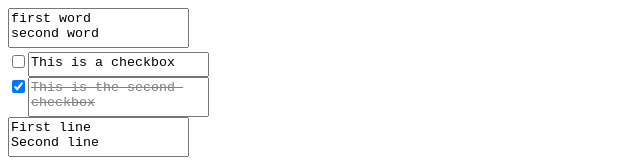
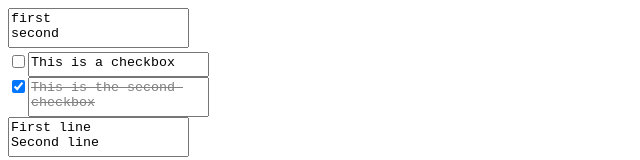
Before and after one commit to AdityaAnuragi/notes-app, a React (Vite) app: page / in a window 1280 px wide. Shown: the top 160 px of the page, without its empty margins (0-640 px from the left). Built offline with nearby package versions, Linux system fonts and the light colour scheme.

Commit message:
new element can be created now

```diff
--- a/src/App.jsx
+++ b/src/App.jsx
@@ -3,16 +3,31 @@ import { useLayoutEffect, useState } from "react"
 function App() {
 
   const [data, setData] = useState([
-    { category: { isCheckBox: false, isChecked: false } , data: "first word\nsecond word"},
+    { category: { isCheckBox: false, isChecked: false } , data: "first\nsecond"},
     { category: { isCheckBox: true, isChecked: false } , data: "This is a checkbox" },
     { category: { isCheckBox: true, isChecked: true } , data: "This is the second checkbox" },
     { category: { isCheckBox: false, isChecked: false } , data: "First line\nSecond line"}
   ])
 
-  function handleKeyDown(e) {
+  function handleKeyDown(e,index) {
     if (e.key === "Enter" && e.ctrlKey) {
+      const preText = data[index].data.slice(0,e.target.selectionStart)
+      const postText = data[index].data.slice(e.target.selectionStart)
+      createNewElement(index+1, preText , postText )
       console.log("Ctrl + Enter was pressed!!")
     }
+  }
+
+  function createNewElement(index = -1,value = "", preText = "") {
+    const duplicate = JSON.parse(JSON.stringify(data))
+
+    if(index !== -1) {
+      duplicate[index-1].data = preText
+    }
+
+    const elementArr = { category: { isCheckBox: false, isChecked: false } , data: value}
+    duplicate.splice(index,0,elementArr)
+    setData(duplicate)
   }
 
   function handleTextChange(e, index) {
@@ -47,7 +62,7 @@ function App() {
       collection[i].style.height = "0px"
       collection[i].style.height = `${collection[i].scrollHeight}px`
     }
-  },[])
+  },[data])
 
   return (
     <>
@@ -56,11 +71,11 @@ function App() {
           return (
             <div key={index} style={{ display: "flex", justifyContent: "flex-start", alignItems: "flex-start" }} >
               <input type="checkbox" checked={data[index].category.isChecked} onChange={() => handleCheckChange(index)} />
-              <textarea style={getStyles(index)} value={data[index].data} className="textarea" onChange={(e) => handleTextChange(e,index)} onKeyDown={handleKeyDown} />
+              <textarea style={getStyles(index)} value={data[index].data} className="textarea" onChange={(e) => handleTextChange(e,index)} onKeyDown={(e) => handleKeyDown(e,index)} />
             </div>
           )
         }
-        return <textarea style={{resize : "none"}} key={index} value={data[index].data} className="textarea" onChange={(e) => handleTextChange(e,index)} onKeyDown={handleKeyDown} />
+        return <textarea style={{resize : "none"}} key={index} value={data[index].data} className="textarea" onChange={(e) => handleTextChange(e,index)} onKeyDown={(e) => handleKeyDown(e,index)} />
       })}
     </>
   )
```
